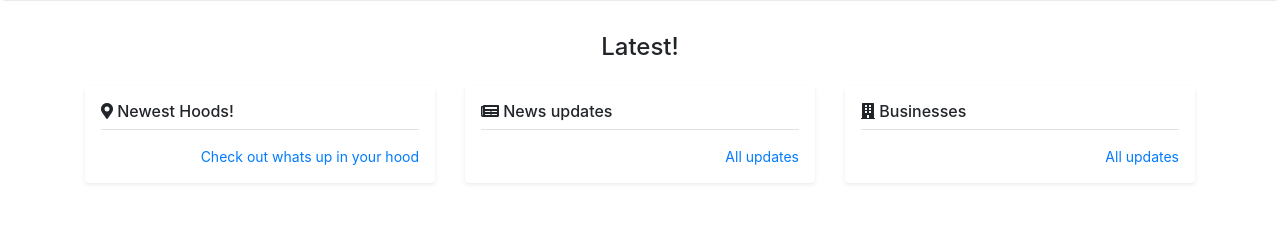
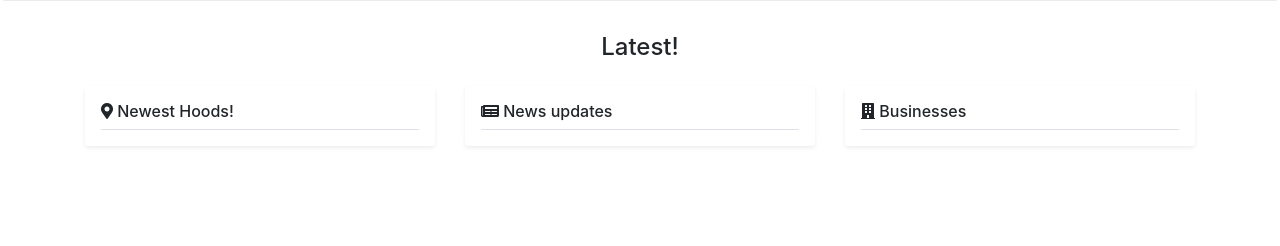
Before and after one commit to GabrielOduori/Neighborhood, a Django app: page / in a window 1280 px wide. Shown: the part 372-618 px from the top of the page. Run offline with Django 3.2, Linux system fonts and the light colour scheme; data that the repository does not hold is empty; some libraries are stand-ins or nearby versions; some web fonts are replaced.

Commit message:
Cleaned the index page html and removed redundant code.

```diff
--- a/neighbors/templates/neighbors/index.html
+++ b/neighbors/templates/neighbors/index.html
@@ -32,9 +32,6 @@
             </div>
 
             {% endfor %}
-            <small class="d-block text-right mt-3">
-              <a href="#">Check out whats up in your hood</a>
-            </small>
           </div>
         </div>
         <div class="col">
@@ -50,9 +47,6 @@
               </p>
             </div>
             {% endfor %}
-            <small class="d-block text-right mt-3">
-              <a href="#">All updates</a>
-            </small>
           </div>
         </div>
         <div class="col">
@@ -69,9 +63,6 @@
               </p>
             </div>
             {% endfor %}
-            <small class="d-block text-right mt-3">
-              <a href="#">All updates</a>
-            </small>
           </div>
         </div>
       </div>
```
